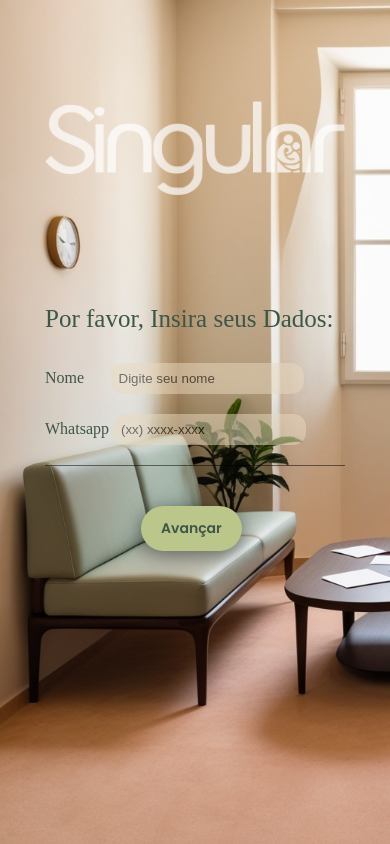
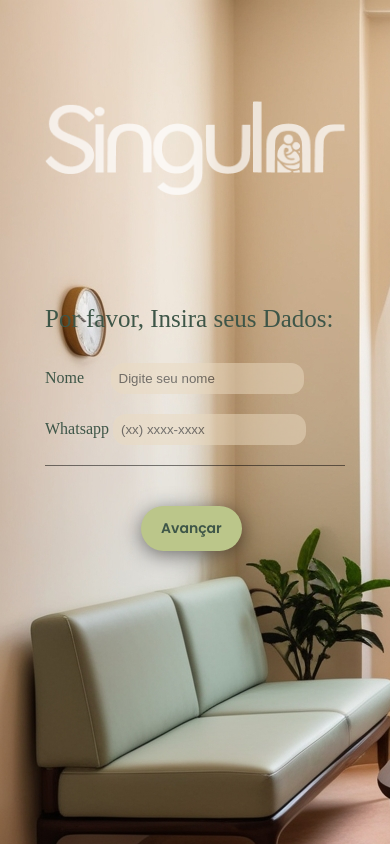
Before and after one commit to Alysson-b/singularContato, a plain HTML site: page index.html in a window 390 px wide. Drawn offline with nearby package versions, Linux system fonts and the light colour scheme.

Commit message:
Add files via upload

```diff
--- a/index.css
+++ b/index.css
@@ -17,10 +17,9 @@
 body img{
    opacity: 0.7;
 }
- body{
-   background: url(./assets/_consultorio_.jpg) no-repeat left/cover;
+body{
     overflow: hidden;
-     object-fit: cover;
+    object-fit: cover;
 }
 
 
@@ -29,7 +28,7 @@
     align-items: center;
     flex-direction: column;
     min-height: 100vh;
-    /*  background-image: url(./assets/_consultorio_.jpg) ; */
+    background-image: url(./assets/_consultorio_.jpg) ;
 }
 
 .title{
```
Also changed, not shown: 1 other file.
